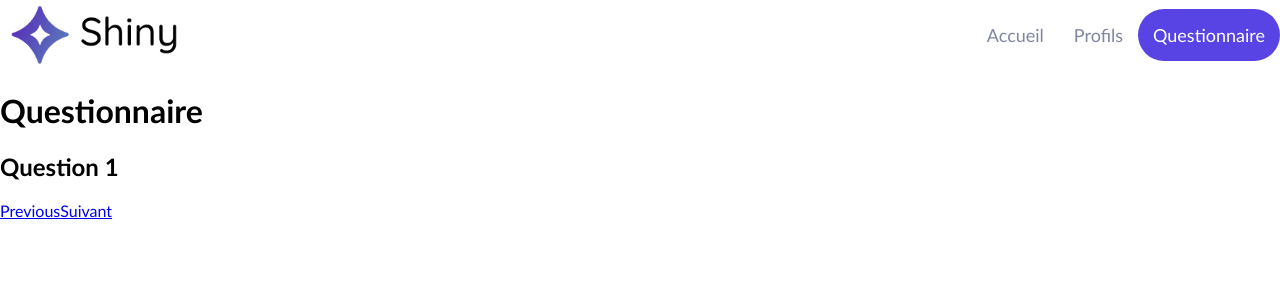
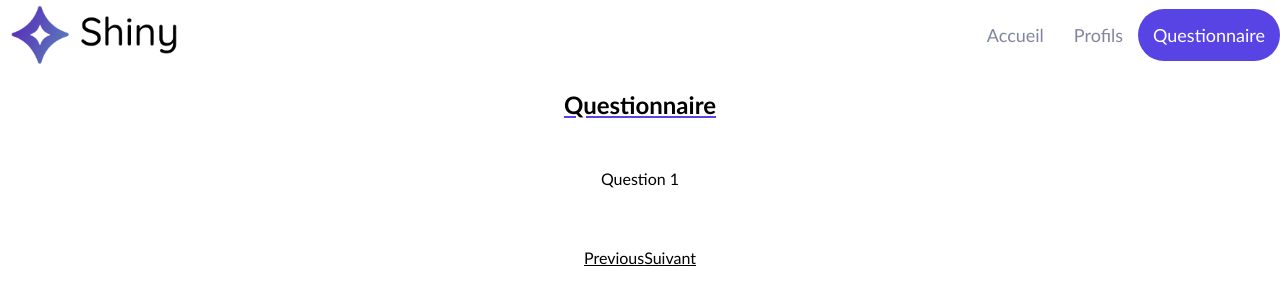
Before and after one commit to Ambrosioc/Shiny-Agency-react, a React (Create React App) app: page /survey/1 in a window 1280 px wide. Shown: the top 304 px of the page. Built offline with nearby package versions, Linux system fonts and the light colour scheme.

Commit message:
add css fort Survey

```diff
--- a/src/pages/Survey.jsx
+++ b/src/pages/Survey.jsx
@@ -1,5 +1,32 @@
 import React from "react";
 import { Link, useParams } from "react-router-dom";
+import styled from "styled-components";
+import colors from "../utils/styles/colors";
+
+const SurveyConainter = styled.div`
+  display: flex;
+  flex-direction: column;
+  align-items: center;
+`;
+
+const QuestionTitle = styled.h2`
+  text-decoration: underline;
+  text-decoration-color: ${colors.primary};
+`;
+
+const QuestionContent = styled.span`
+  margin: 30px;
+`;
+
+const LinkWrapper = styled.div`
+  padding-top: 30px;
+  & a {
+    color: black;
+  }
+  & a:hover {
+    margin-right: 20px;
+  }
+`;
 
 function Survey() {
   const { questionNumber } = useParams(); // <= this is a hook that will get the params from the url
@@ -9,16 +36,18 @@ function Survey() {
   const nextQuestionNumber = questionNumberInt + 1; // <= this is a simple variable that will add 1 to the questionNumberInt
 
   return (
-    <div>
-      <h1>Questionnaire</h1>
-      <h2>Question {questionNumber}</h2>
+    <SurveyConainter>
+      <QuestionTitle>Questionnaire</QuestionTitle>
+      <QuestionContent>Question {questionNumber}</QuestionContent>
+      <LinkWrapper>
         <Link to={`/survey/${prevQuestionNumber}`}>Previous</Link>
         {questionNumberInt === 10 ? (
           <Link to="/results">Resultats</Link>
         ) : (
           <Link to={`/survey/${nextQuestionNumber}`}>Suivant</Link> // <= this is a ternary operator that will check if the questionNumberInt is equal to 10 if it is it will return a link to the results page else it will return a link to the next question
         )}
-    </div>
+      </LinkWrapper>
+    </SurveyConainter>
   );
 }
 
```
Lines whose indentation alone changed are shown as unchanged.
